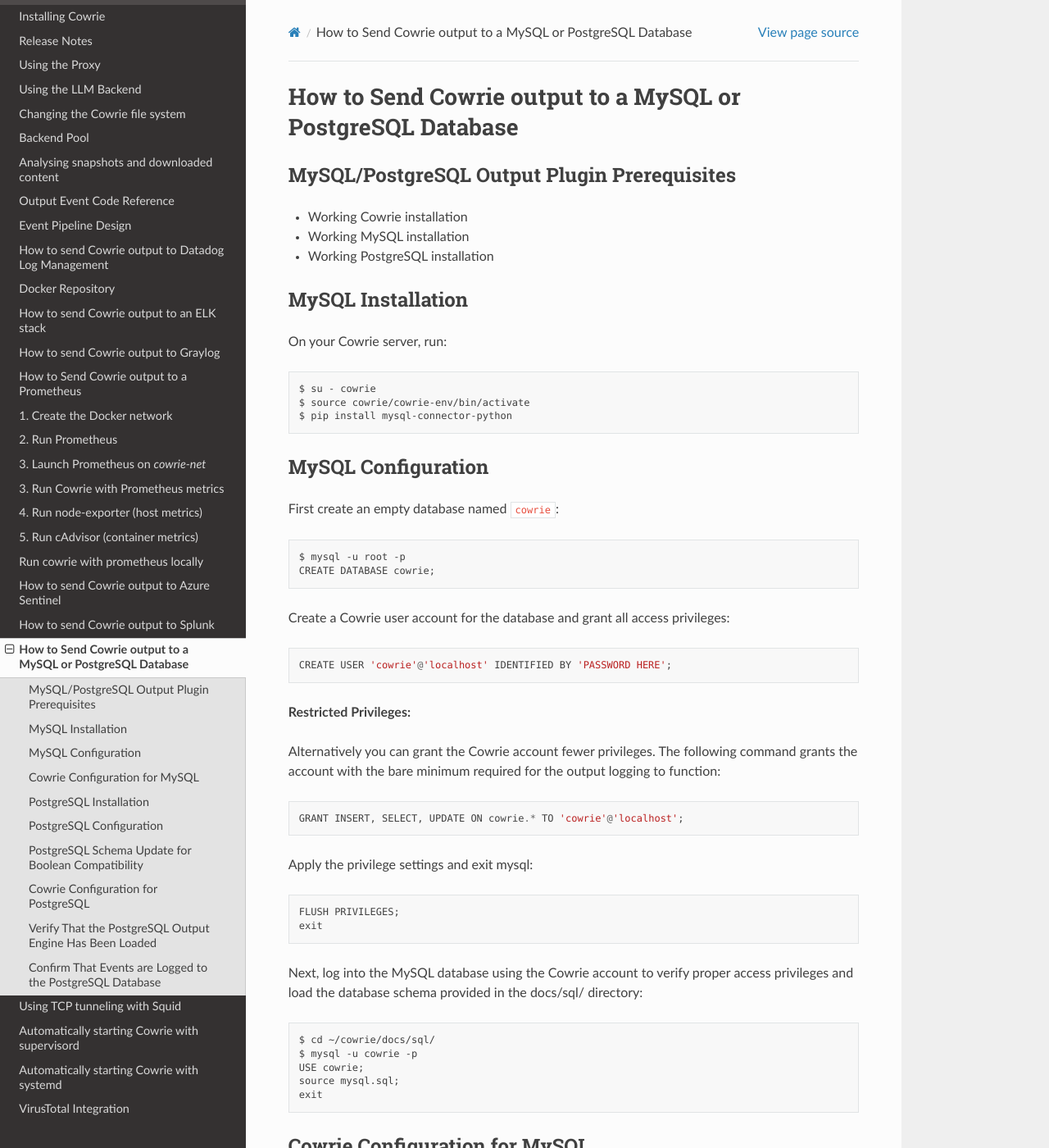
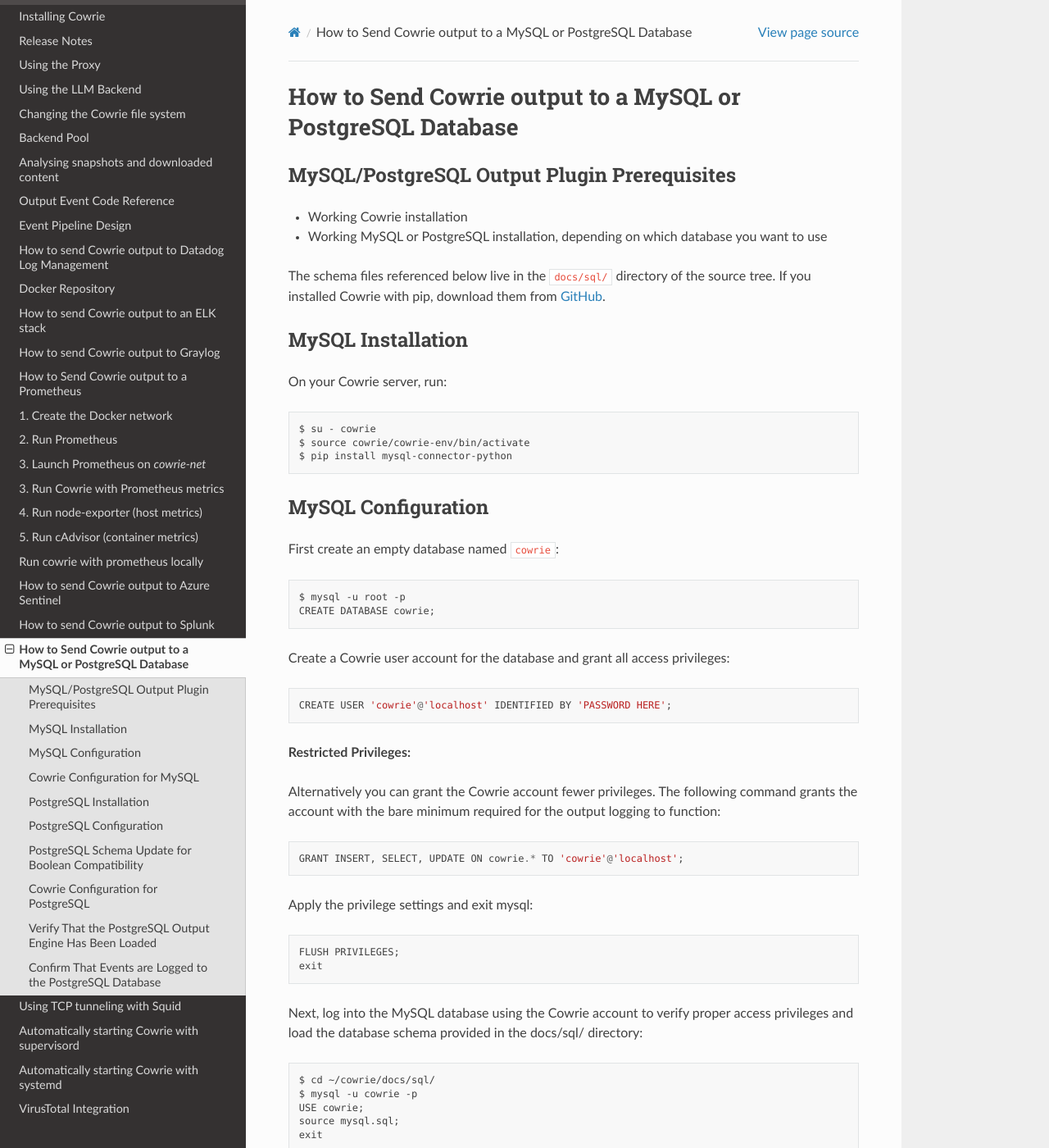
Before and after one commit to cowrie/cowrie, a Sphinx documentation site: the page built from docs/sql/README.rst, in a window 1280 px wide and 1400 px high. Shown: the whole window at 82% size. Built offline with Sphinx 7.4.7 and the Read the Docs theme 3.1.0, drawn with Linux system fonts in a browser that asks for light colours; some of the changed text lies outside the part shown.

Commit message:
docs: fix SQL guide restart commands and prerequisites
The restart instructions used the legacy 'cd ~/cowrie/bin &&
./cowrie restart' layout, which fails on a pip install; use the
cowrie command from the state directory as INSTALL.rst does. The
prerequisites demanded both MySQL and PostgreSQL when the reader
needs only one, and pip installs have no docs/sql/ on disk, so point
at the schema files on GitHub.

```diff
--- a/docs/sql/README.rst
+++ b/docs/sql/README.rst
@@ -9,8 +9,12 @@ MySQL/PostgreSQL Output Plugin Prerequisites
 ============================================
 
 * Working Cowrie installation
-* Working MySQL installation
-* Working PostgreSQL installation
+* Working MySQL or PostgreSQL installation, depending on which database you
+  want to use
+
+The schema files referenced below live in the ``docs/sql/`` directory of the
+source tree. If you installed Cowrie with pip, download them from
+`GitHub <https://github.com/cowrie/cowrie/tree/main/docs/sql>`_.
 
 MySQL Installation
 ==================
@@ -67,10 +71,9 @@ Add the following entries to ``etc/cowrie.cfg`` under the Output Plugins section
     debug = false
     enabled = true
 
-Restart Cowrie::
+Restart Cowrie from your honeypot state directory::
 
-    $ cd ~/cowrie/bin/
-    $ ./cowrie restart
+    (cowrie-env) $ cowrie restart
 
 Verify that the MySQL Output Engine Has Been Loaded
 
@@ -163,10 +166,9 @@ Add the following entries in ``etc/cowrie.cfg`` under the Output Plugins section
     port = 5432
     debug = false
 
-Restart Cowrie::
+Restart Cowrie from your honeypot state directory::
 
-    $ cd ~/cowrie/bin/
-    $ ./cowrie restart
+    (cowrie-env) $ cowrie restart
 
 Verify That the PostgreSQL Output Engine Has Been Loaded
 ========================================================
```
